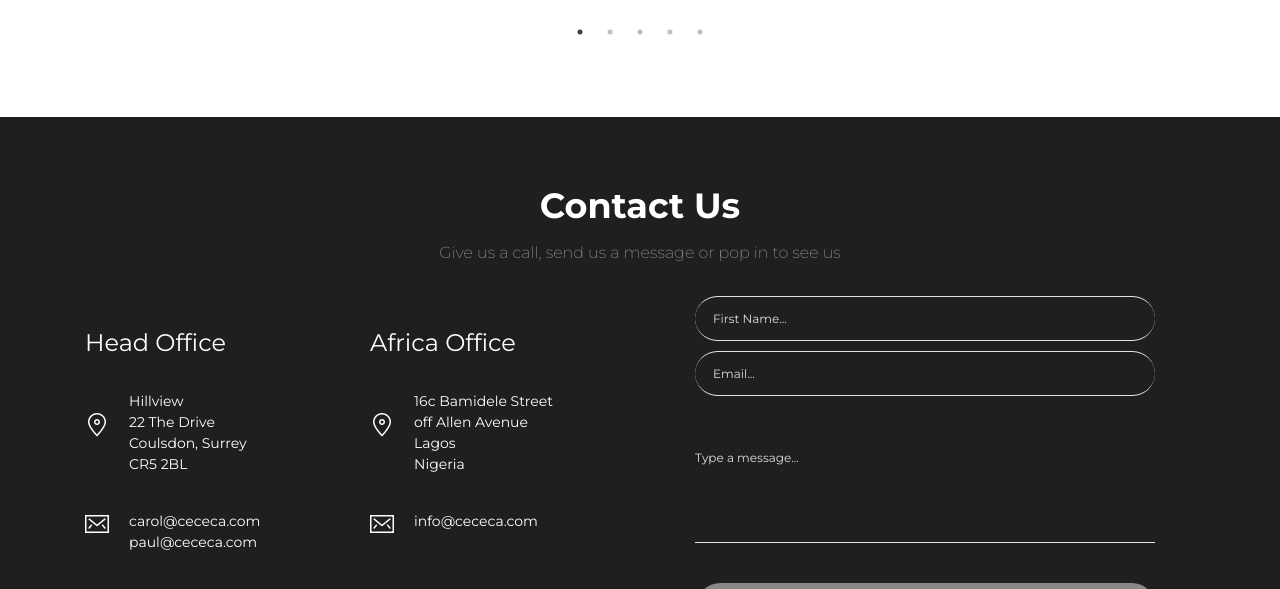
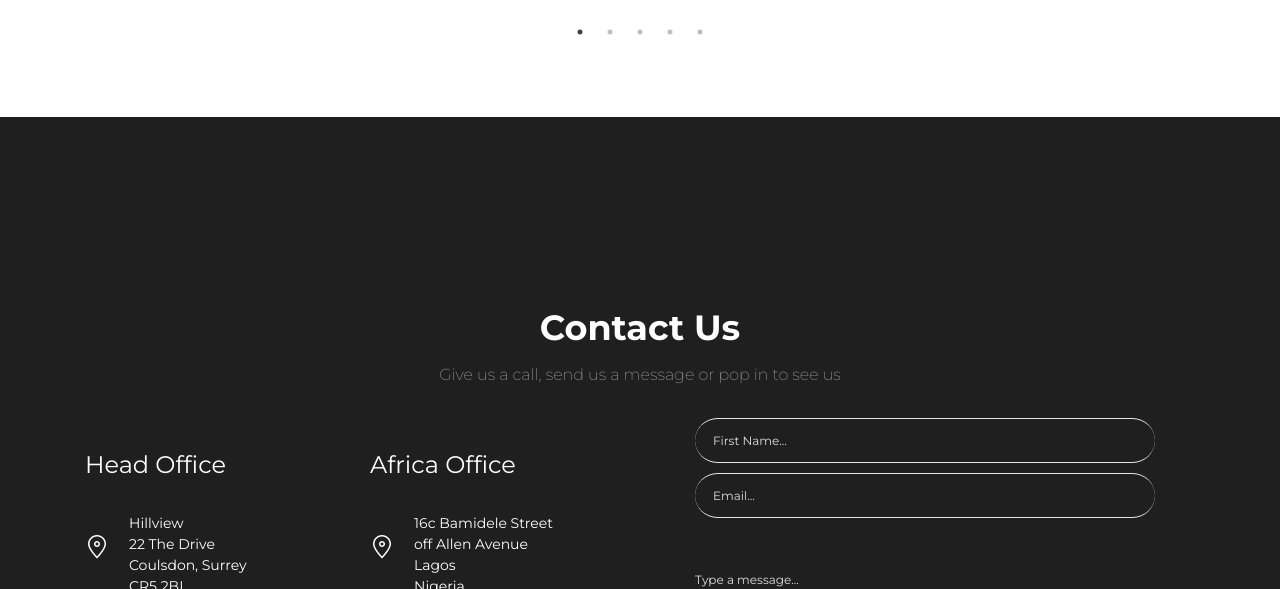
Before and after one commit to Tsulaeman/cececa, a PHP site: page / in a window 1280 px wide. Shown: the part 5911-6500 px from the top of the page. Run offline with PHP 8.4, Linux system fonts and the light colour scheme; some libraries are stand-ins or nearby versions.

Commit message:
updated demo.css

```diff
--- a/assets/css/demo.css
+++ b/assets/css/demo.css
@@ -527,6 +527,7 @@ img.logo {
 }
 
 .section-contact-us{
+    padding-top: 15%;
     background-color: #000000e0;
     color: #FFF;
     background-position: center;
```
